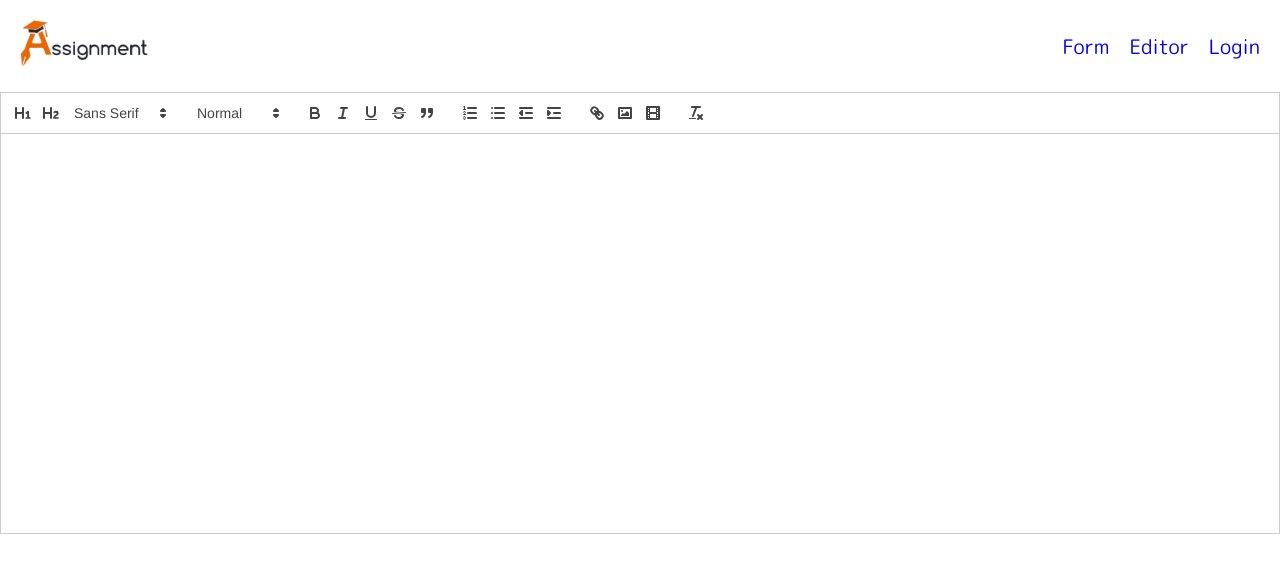
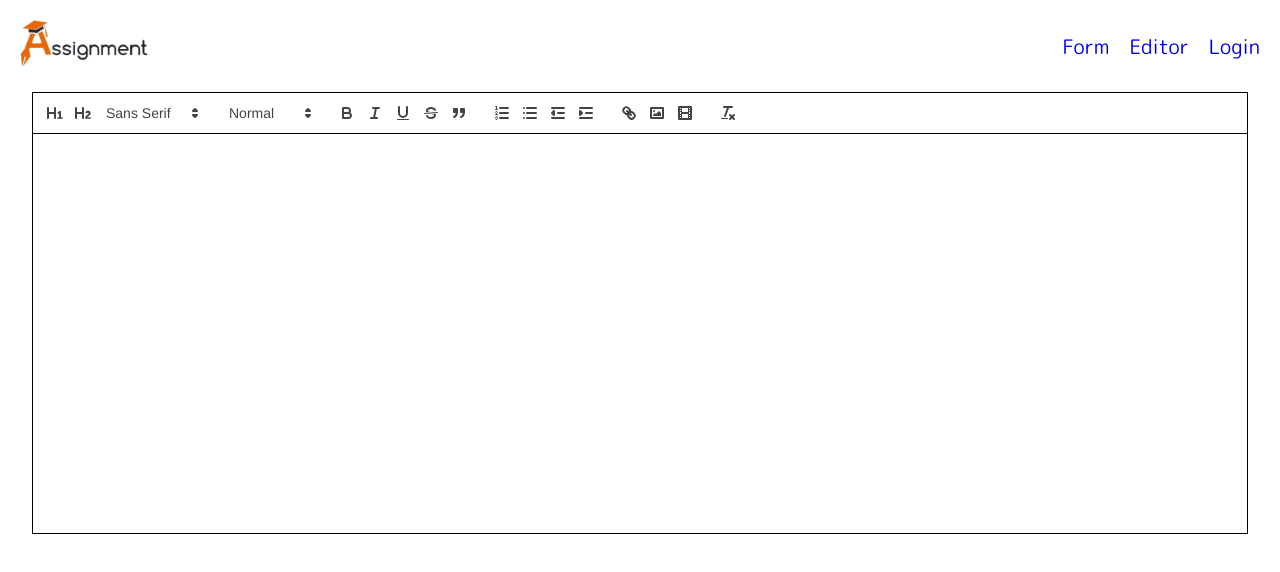
Before and after one commit to amanv3093/upliance-project, a React (Vite) app: page /textEditor in a window 1280 px wide. Shown: the top 572 px of the page. Built offline with nearby package versions, Linux system fonts and the light colour scheme; a web font is replaced by a local one.

Commit message:
update authentication

```diff
--- a/src/components/LoginLogout/LoginLogout.css
+++ b/src/components/LoginLogout/LoginLogout.css
@@ -57,6 +57,14 @@
   background-color: rgb(150, 18, 108);
 }
 
+.checkAccount {
+  font-size: 14px;
+}
+.innerCheckAccount {
+  color: #aa127a;
+  cursor: pointer;
+  font-weight: 600;
+}
 /*******************  Logout********************/
 .logout {
   display: flex;
--- a/src/components/LoginLogout/LoginLogout.jsx
+++ b/src/components/LoginLogout/LoginLogout.jsx
@@ -150,9 +150,14 @@ function LoginLogout() {
             <button type="submit">SignUp</button>
           )}
         </div>
-        <p>
-          Create a new account{" "}
-          <span onClick={() => setLoginOpen(!loginOpen)}>Click</span>
+        <p className="checkAccount">
+          {loginOpen ? "Create a new account " : "Already have an account? "}
+          <span
+            className="innerCheckAccount"
+            onClick={() => setLoginOpen(!loginOpen)}
+          >
+            {loginOpen ? "Click" : "Login here"}
+          </span>
         </p>
       </form>
       <div></div>
--- a/src/components/LoginLogout/Logout.jsx
+++ b/src/components/LoginLogout/Logout.jsx
@@ -12,11 +12,12 @@ function Logout() {
   let navigate = useNavigate();
   const dispatch = useDispatch();
 
+  /**************** SignOut ********** */
   async function SignOut() {
     try {
       await signOut(auth);
       dispatch(handelLoginSuccessful(false));
-      toastFun("You have successfully logged out.");
+      toastFun("You have successfully SignOut out.");
       setTimeout(() => {
         navigate("/");
       }, 2000);
@@ -24,7 +25,9 @@ function Logout() {
       toastFun(err);
     }
   }
+  /**************** End ****************/
 
+  /**************** toastFun ********** */
   function toastFun(e) {
     toast(e, {
       position: "top-right",
@@ -37,7 +40,7 @@ function Logout() {
       theme: "light",
     });
   }
-
+  /**************** End ****************/
   return (
     <div className="logout">
       <ToastContainer />
--- /dev/null
+++ b/src/components/TextEditors/TextEditors.css
@@ -0,0 +1,17 @@
+.TextEditors {
+}
+.TextEditors-inner {
+  width: 100%;
+  display: flex;
+  justify-content: center;
+}
+.quill {
+  width: 95%;
+}
+.ql-toolbar.ql-snow {
+  border: 1px solid black !important;
+}
+.ql-container.ql-snow {
+  border: 1px solid black !important;
+  border-top: none !important;
+}
--- a/src/components/TextEditors/TextEditors.jsx
+++ b/src/components/TextEditors/TextEditors.jsx
@@ -1,9 +1,12 @@
 import { useState } from "react";
 import ReactQuill from "react-quill";
 import "react-quill/dist/quill.snow.css";
+import "./TextEditors.css";
 function TextEditors() {
   const [editorContent, setEditorContent] = useState("");
   return (
+    <div className="TextEditors">
+      <div className="TextEditors-inner">
         <ReactQuill
           value={editorContent}
           onChange={setEditorContent}
@@ -40,6 +43,8 @@ function TextEditors() {
           ]}
           style={{ height: "400px", marginBottom: "50px" }}
         />
+      </div>
+    </div>
   );
 }
 
```
Lines whose indentation alone changed are shown as unchanged.
